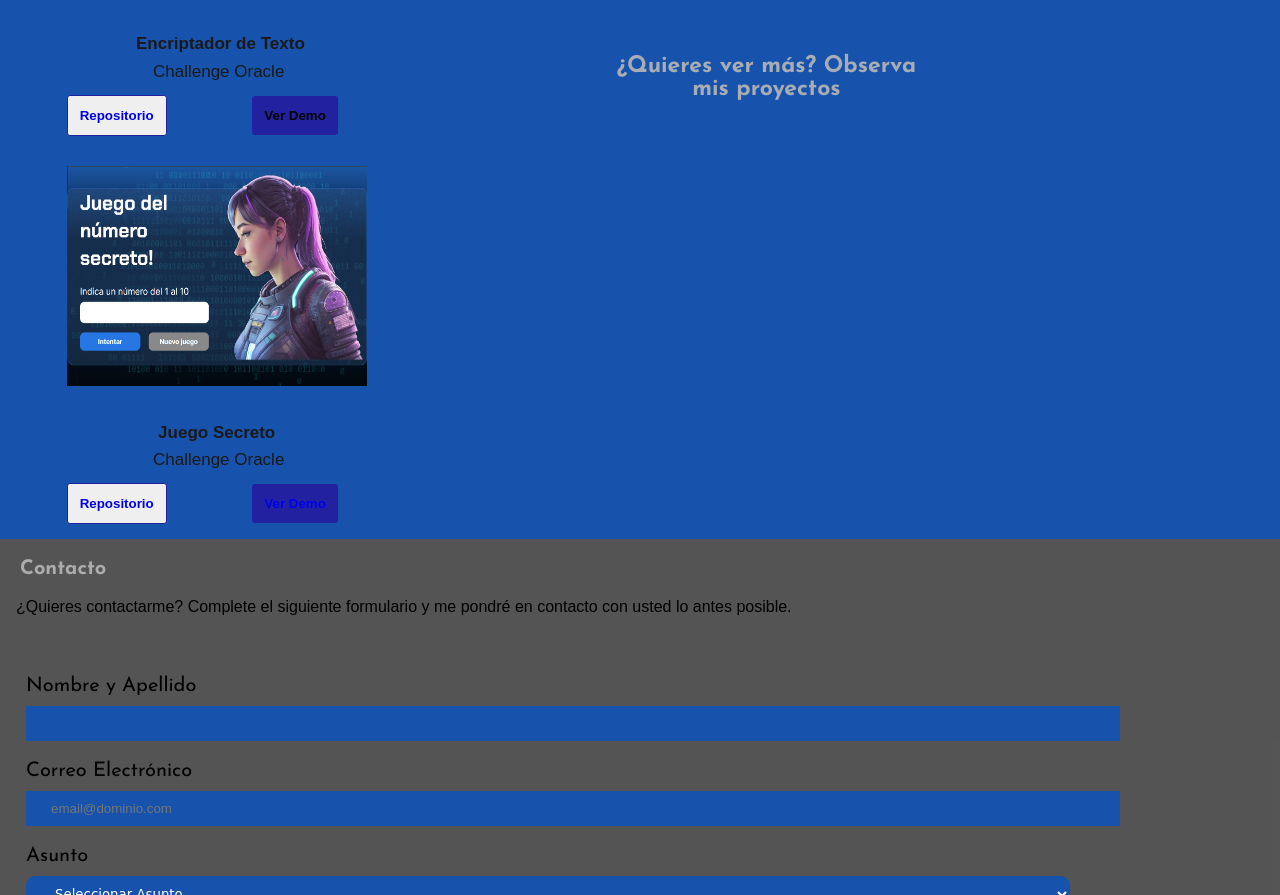
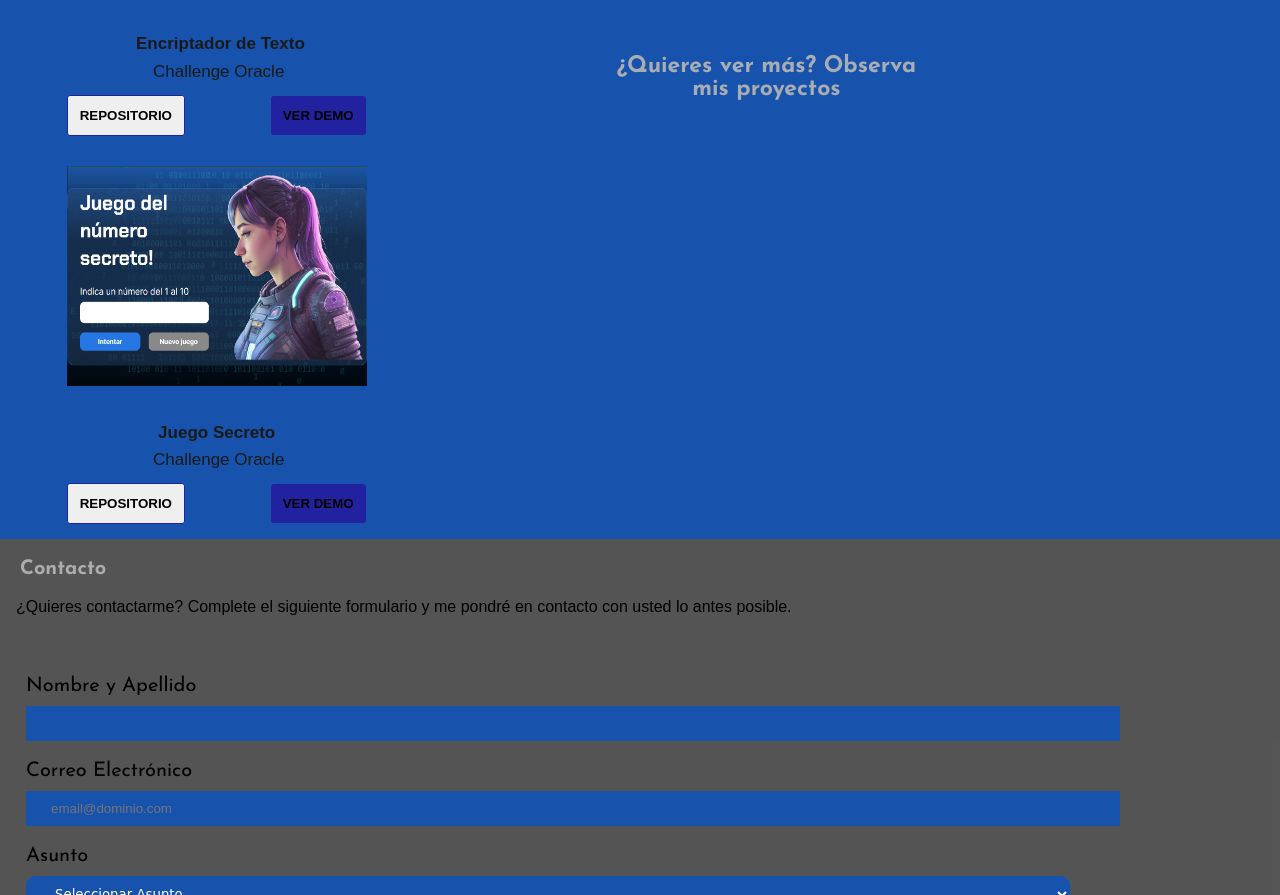
Before and after one commit to samupro05/Mi-repositorio, a plain HTML site: page index.html in a window 1280 px wide. Shown: the part 1802-2697 px from the top of the page. Drawn offline with Linux system fonts and the light colour scheme; a web font is replaced by a local one.

Commit message:
Se agrega modificacion en botones

```diff
--- a/estilos.css
+++ b/estilos.css
@@ -1,4 +1,5 @@
 @import url('https://fonts.googleapis.com/css?family=Lato:100&display=swap');
+@import "bourbon";
 /* encabezado */
 .container{
     background-color: rgb(23, 83, 173);
@@ -260,24 +261,77 @@
 }
 .btn-repositorio{
     border: 1px solid rgb(34, 34, 161);
+    text-transform: uppercase;
+    position: relative;
+    box-shadow: 0 0 0 0 transparent;
+
+    transition: all 0.3s ease-in;
+
+    &:hover{
+        color: black;
+        box-shadow: 0 0 30px 0 transparent(rgb(34, 34, 161), 0.5);
+        background-color: rgb(34, 34, 161);
+
+       transition: all 0.6s ease-out;
+
+       &::before{
+        animation: shine 0.6s 0s linear;
+       }
+    }
+
+    &:active{
+        box-shadow: 0 0 0 0 transparent;
+        transition: 0.6s ease-in;
+    }
 
 }
 .btn-repositorio a{
     text-decoration: none;
+    color: black;
 }
 .btn-repositorio:hover{
     background-color:  rgb(34, 34, 161);
+    cursor: pointer;
 }
 .btn-demo{
     border: none;
     background-color: rgb(34, 34, 161);
-
+    text-transform: uppercase;
+    position: relative;
+    transition: 800ms ease all;
+    outline: none;
 }
 .btn-demo a{
     text-decoration: none;
+    color: black;
+}
+.btn-demo a:hover{
+    color: #1AAB8A;
 }
 .btn-demo:hover{
-    background-color: white;
+    cursor: pointer;
+    background:#fff;
+    color:#1AAB8A;
+}
+.btn-demo::before,.btn-demo::after{
+    content: '';
+    position: absolute;
+    top: 0;
+    right: 0;
+    height: 2px;
+    width: 0;
+    background: #1AAB8A;
+    transition: 400ms ease all;
+}
+.btn-demo::after{
+    right: inherit;
+    top: inherit;
+    left: 0;
+    bottom: 0;
+}
+.btn-demo:hover::before,.btn-demo:hover::after{
+    width: 100%;
+    transition: 800ms ease all;
 }
 .imagen2{
     margin: 15px 67px 35px;
--- a/index.html
+++ b/index.html
@@ -124,7 +124,7 @@
                 <h3>Encriptador de Texto</h3>
                 <p>Challenge Oracle</p>
                 <button class="btn-repositorio"><a href="https://github.com/samupro05/encriptador-texto.github.io">Repositorio</a></button>
-                <button class="btn-demo"><a href="https://samupro05.github.io/encriptador-texto.github.io/"></a>Ver Demo</button>
+                <button class="btn-demo"><a href="https://samupro05.github.io/encriptador-texto.github.io/">Ver Demo</a></button>
                 <nav class="imagen2">
                     <img src="./images/img-juegosecreto.png" alt="imagen referencial de juegosecreto">
                 </nav>
```
